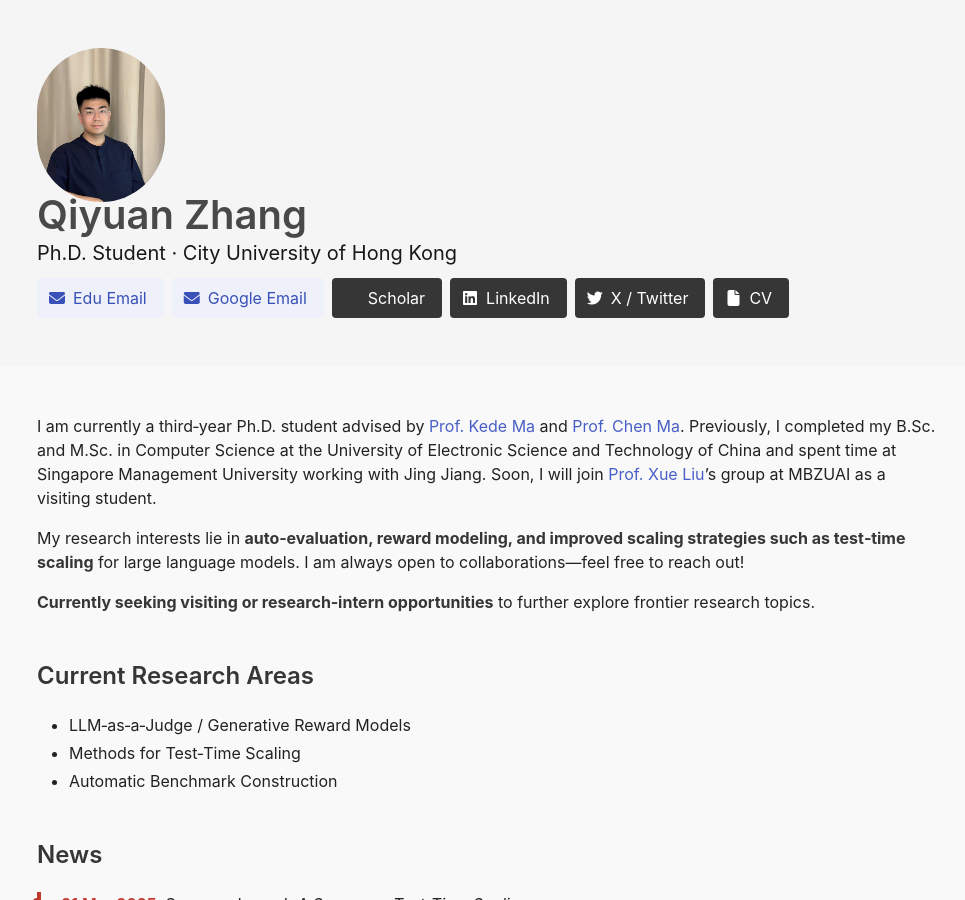
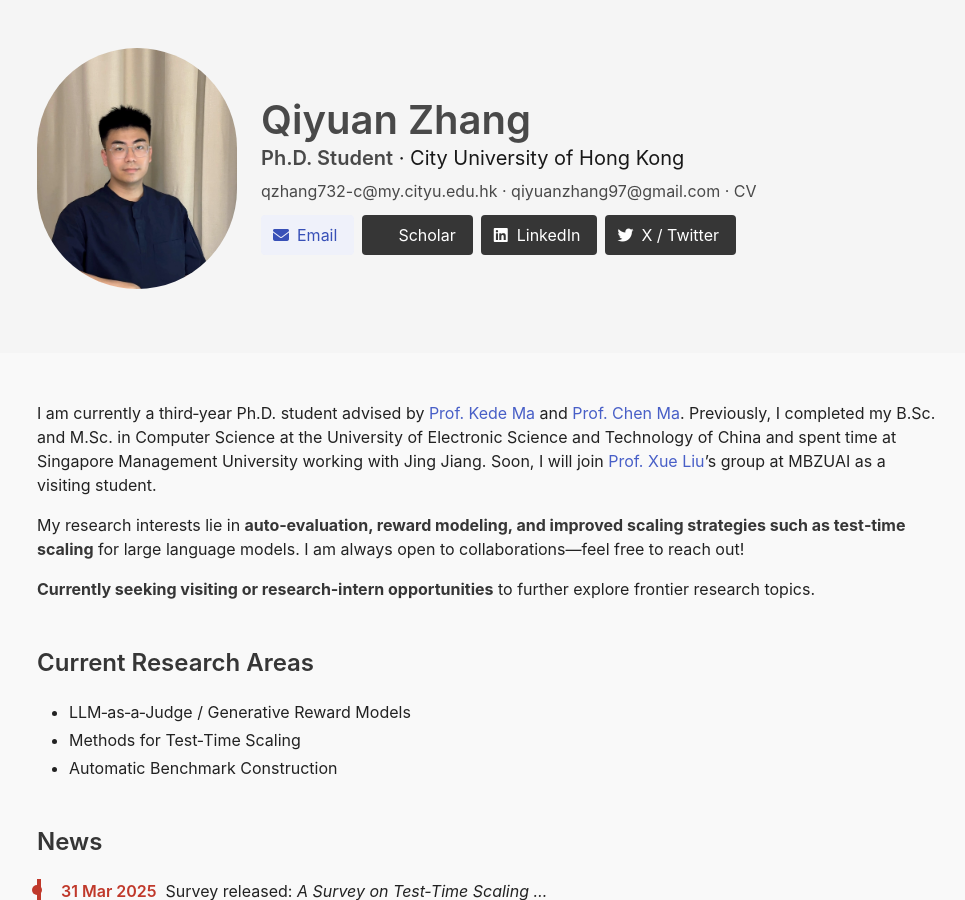
Before and after one commit to zhangqiyuan-rico/zhangqiyuan-rico.github.io, a Jekyll site: the page index.html, which Jekyll copies as it is, in a window 1280 px wide and 900 px high. Shown: the whole window, without its empty margins (153-1118 px from the left). Built offline with Jekyll 4.4.1, drawn with Linux system fonts in a browser that asks for light colours; a style sheet for code colours, icons or effects is not loaded.

Commit message:
Update index.html

```diff
--- a/index.html
+++ b/index.html
@@ -66,20 +66,37 @@
   <!-- HERO -->
   <section class="hero is-light">
   <div class="hero-body">
-      <div class="container is-flex is-align-items-center is-flex-wrap-wrap">
-        <figure class="image is-128x128 mr-5 mb-4">
+    <div class="container is-flex is-flex-wrap-wrap is-align-items-center">
+      <!-- Bigger, eye-catching photo -->
+      <figure class="image mr-5 mb-4" style="width:200px;">
         <img class="is-rounded" src="images/zqy.jpg" alt="Qiyuan Zhang">
       </figure>
+
+      <!-- Right-hand info block -->
       <div>
-          <h1 class="title is-2 mb-1">Qiyuan Zhang</h1>
-          <p class="subtitle is-5 mb-3">Ph.D. Student · City University of Hong Kong</p>
+        <h1 class="title is-2 mb-1">Qiyuan Zhang</h1>
+        <p class="subtitle is-5 mb-2"><strong>Ph.D. Student</strong> · City University of Hong Kong</p>
+
+        <!-- Compact contact row -->
+        <p class="is-size-6 mb-3">
+          <a href="mailto:qzhang732-c@my.cityu.edu.hk">qzhang732-c@my.cityu.edu.hk</a> ·
+          <a href="mailto:qiyuanzhang97@gmail.com">qiyuanzhang97@gmail.com</a> ·
+          <a href="cv/Qiyuan_CV.pdf">CV</a>
+        </p>
+
         <div class="buttons">
-            <a class="button is-link is-light" href="mailto:qzhang732-c@my.cityu.edu.hk"><span class="icon"><i class="fas fa-envelope"></i></span><span>Edu Email</span></a>
-            <a class="button is-link is-light" href="mailto:qiyuanzhang97@gmail.com"><span class="icon"><i class="fas fa-envelope"></i></span><span>Google Email</span></a>
-            <a class="button is-dark is-light" href="https://scholar.google.com/citations?user=7LZAo0EAAAAJ"><span class="icon"><i class="ai ai-google-scholar"></i></span><span>Scholar</span></a>
-            <a class="button is-dark is-light" href="https://www.linkedin.com/in/qiyuan-zhang-032358330/"><span class="icon"><i class="fab fa-linkedin"></i></span><span>LinkedIn</span></a>
-            <a class="button is-dark is-light" href="https://x.com/Zh362783225"><span class="icon"><i class="fab fa-twitter"></i></span><span>X / Twitter</span></a>
-            <a class="button is-dark is-light" href="cv/Qiyuan_CV.pdf"><span class="icon"><i class="fas fa-file"></i></span><span>CV</span></a>
+          <a class="button is-link is-light" href="mailto:qiyuanzhang97@gmail.com">
+            <span class="icon"><i class="fas fa-envelope"></i></span><span>Email</span>
+          </a>
+          <a class="button is-dark is-light" href="https://scholar.google.com/citations?user=7LZAo0EAAAAJ">
+            <span class="icon"><i class="ai ai-google-scholar"></i></span><span>Scholar</span>
+          </a>
+          <a class="button is-dark is-light" href="https://www.linkedin.com/in/qiyuan-zhang-032358330/">
+            <span class="icon"><i class="fab fa-linkedin"></i></span><span>LinkedIn</span>
+          </a>
+          <a class="button is-dark is-light" href="https://x.com/Zh362783225">
+            <span class="icon"><i class="fab fa-twitter"></i></span><span>X / Twitter</span>
+          </a>
         </div>
       </div>
     </div>
```
Lines whose indentation alone changed are shown as unchanged.
